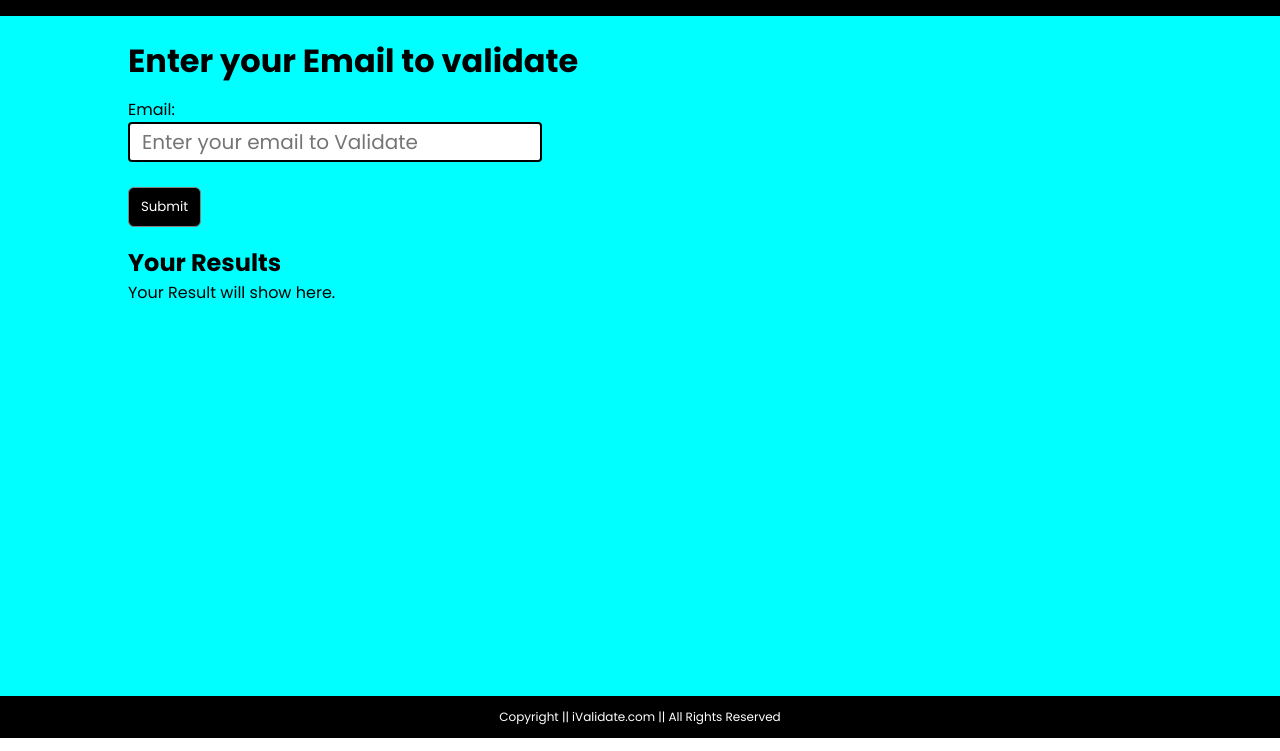
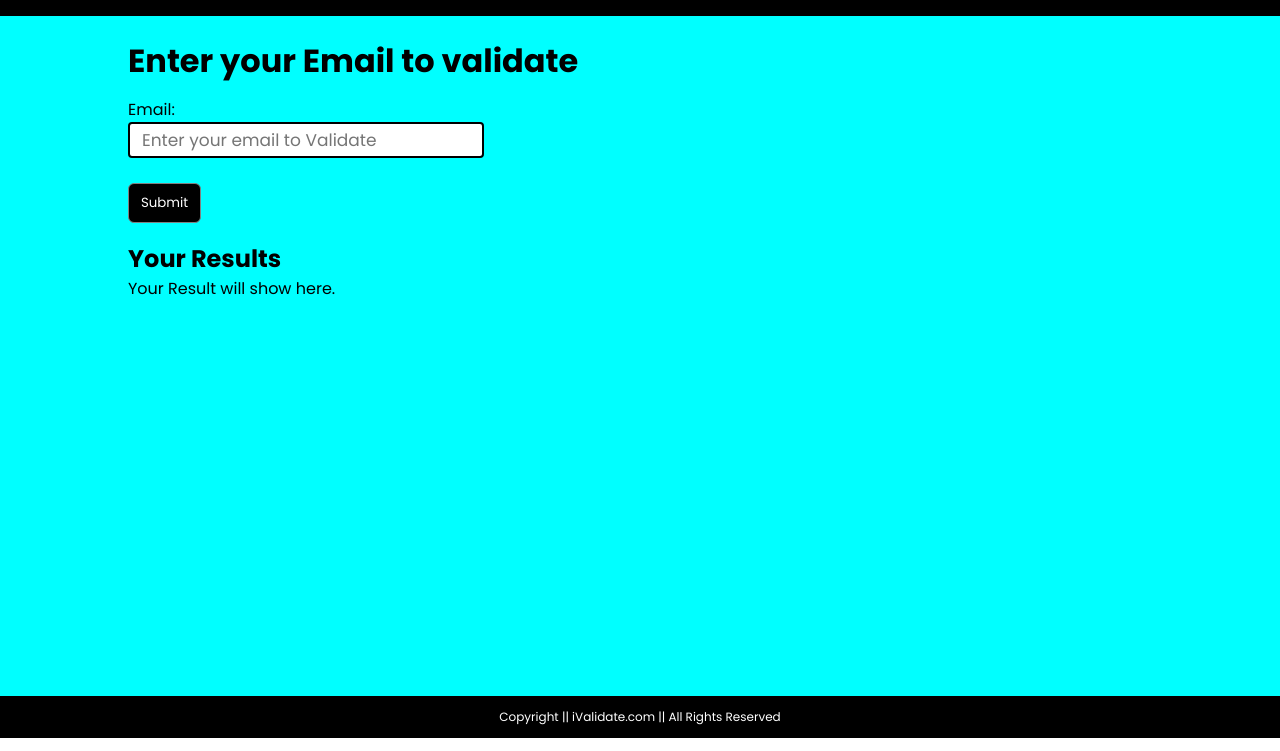
Before and after one commit to vikash1shukla/Email-validator, a plain HTML site: page index.html in a window 1280 px wide. Shown: the part 49-800 px from the top of the page. Drawn offline with Linux system fonts and the light colour scheme.

Commit message:
Update style.css

```diff
--- a/style.css
+++ b/style.css
@@ -62,11 +62,11 @@
  }
 
  input[type='text']{
-   min-width: 23vw;
+   min-width: 19vw;
    padding: 3px 12px;
    border: 2px solid black;
    border-radius: 4px;
-   font-size: 20px;
+   font-size: 17px;
  }
 
  .btn{
```
